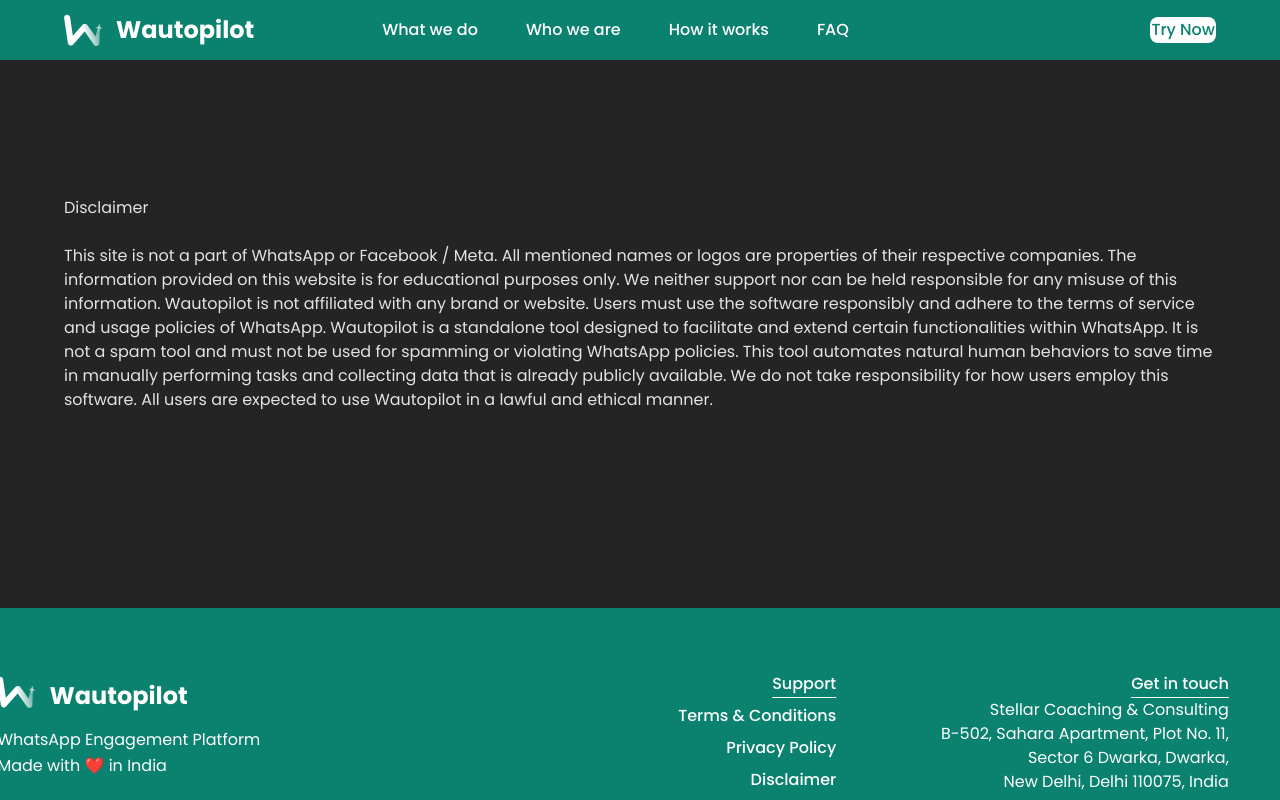
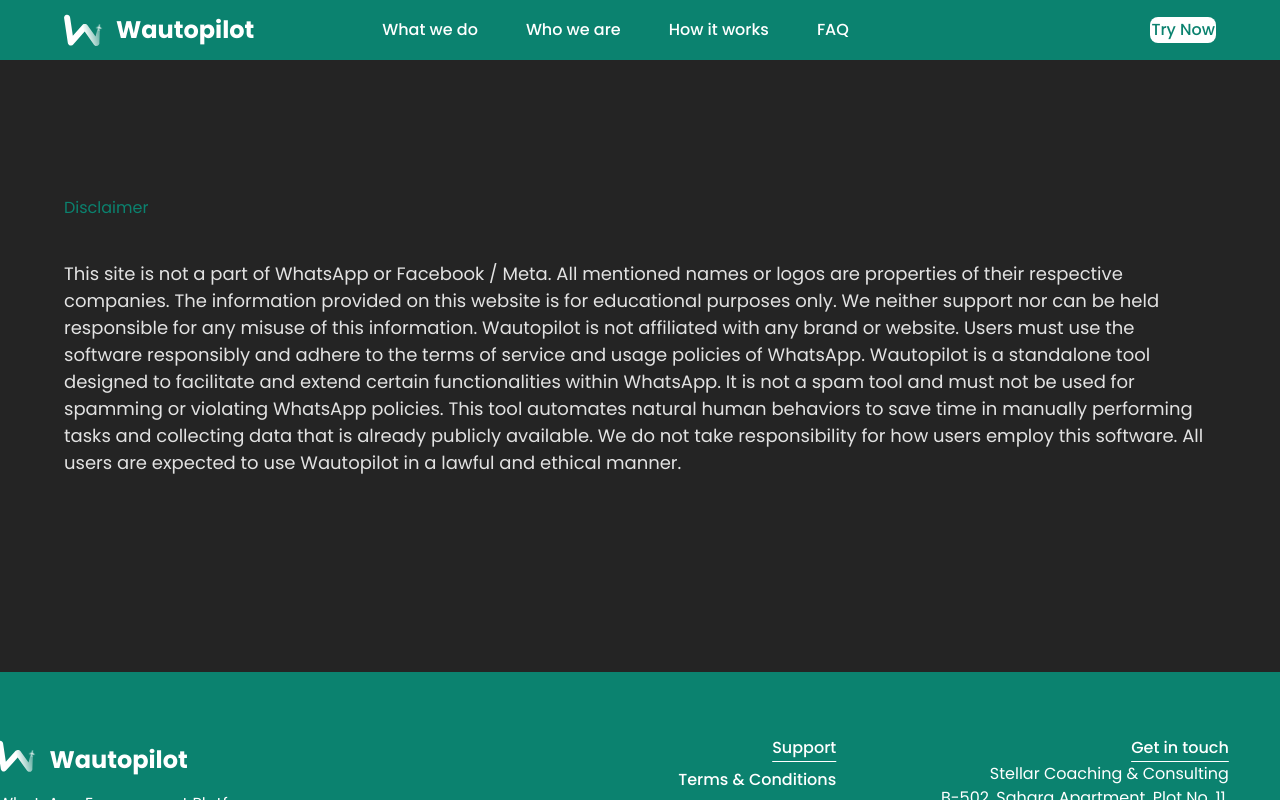
Before and after one commit to sanskari27/wautopilot, a React (Vite) app in the folder client/: page /disclaimer in a window 1280 px wide. Built offline with nearby package versions, Linux system fonts and the light colour scheme; no server answers; the HTML template or start-up script is replaced by a standard one.

Commit message:
added disclaimer page

```diff
--- a/client/src/views/pages/disclaimer/index.tsx
+++ b/client/src/views/pages/disclaimer/index.tsx
@@ -1,4 +1,4 @@
-import { Box, Heading } from '@chakra-ui/react';
+import { Box, Heading, Text } from '@chakra-ui/react';
 import Footer from '../../components/footer';
 import HomeNavbar from '../../components/navbar/homeNavbar';
 
@@ -8,8 +8,8 @@
 			<HomeNavbar />
 			<main className='px-6 md:px-[5%]'>
 				<section id='disclaimer' className='my-[17%]'>
-					<Heading >Disclaimer</Heading>
-					<Box className=' mt-6 text-md'>
+					<Heading className='text-primary-dark'>Disclaimer</Heading>
+					<Text className=' mt-6 text-md' fontSize={'large'} pt={'1rem'}>
 						This site is not a part of WhatsApp or Facebook / Meta. All mentioned names or logos are
 						properties of their respective companies. The information provided on this website is
 						for educational purposes only. We neither support nor can be held responsible for any
@@ -21,7 +21,7 @@
 						save time in manually performing tasks and collecting data that is already publicly
 						available. We do not take responsibility for how users employ this software. All users
 						are expected to use Wautopilot in a lawful and ethical manner.
-					</Box>
+					</Text>
 				</section>
 			</main>
 			<Footer />
```
Also changed, not shown: client/src/views/pages/privacy/index.tsx (+0 -90 lines).
